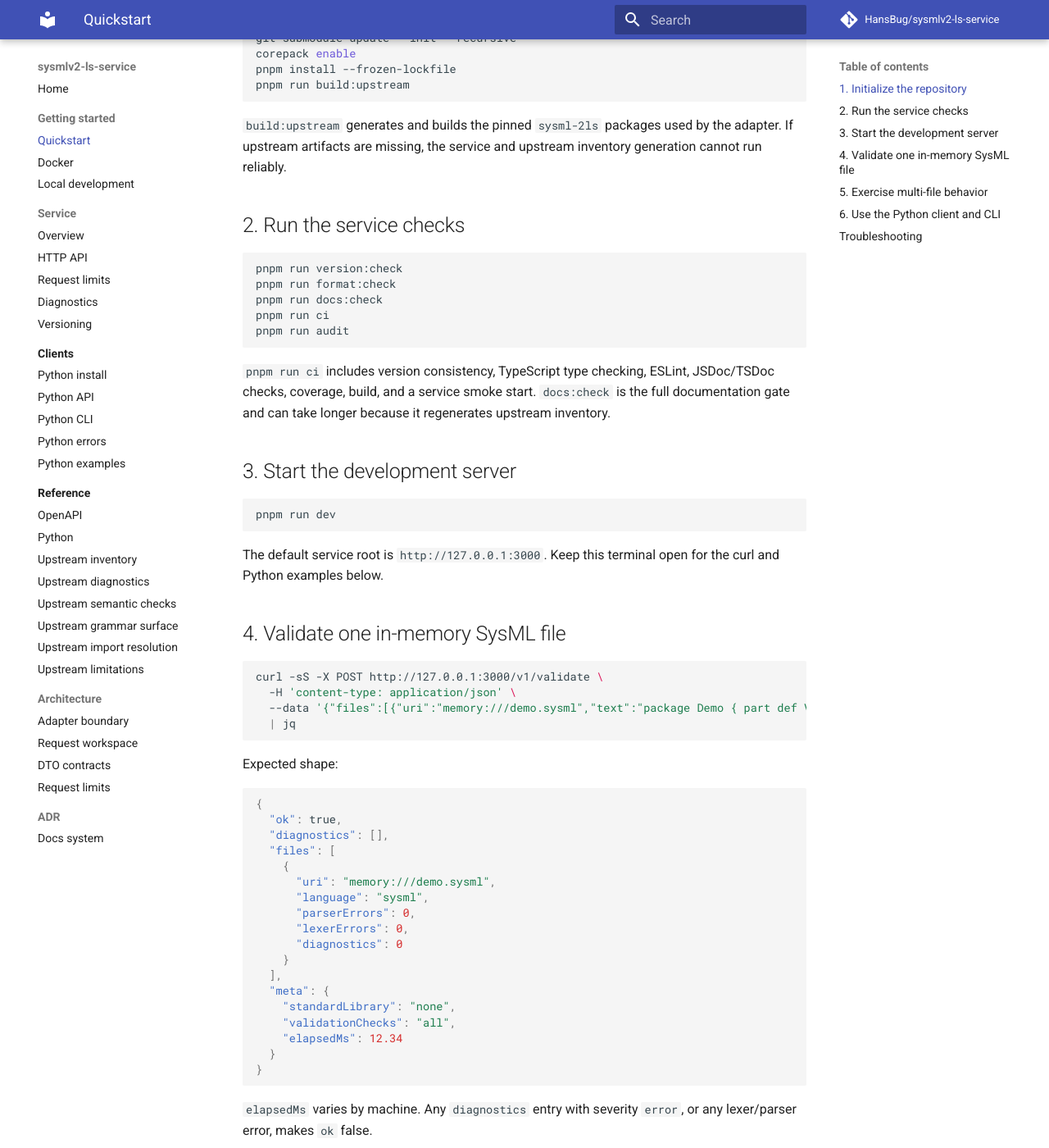
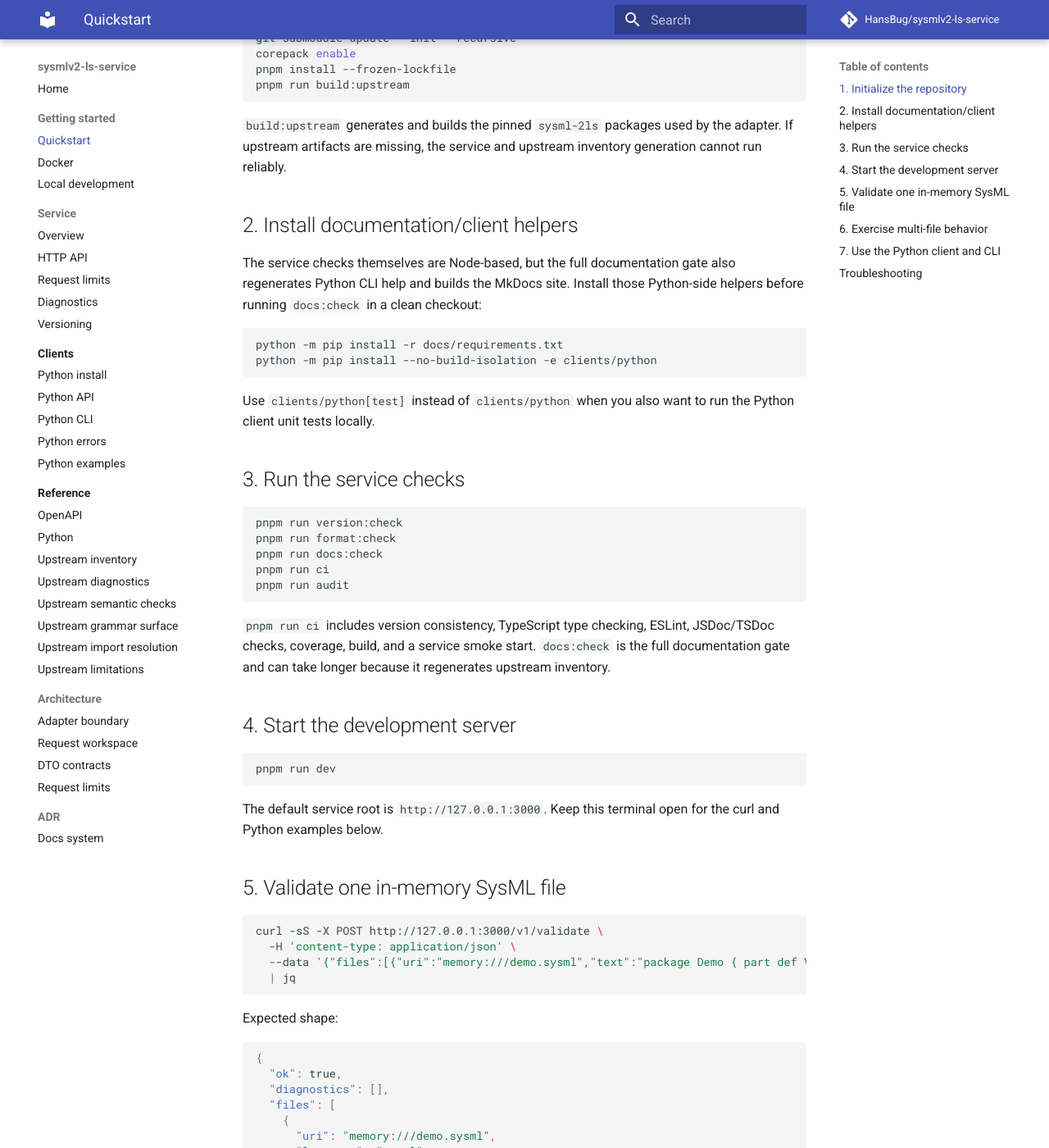
Before and after one commit to HansBug/sysmlv2-ls-service, an MkDocs documentation site: the page built from docs/getting-started/quickstart.md, in a window 1280 px wide and 1400 px high, scrolled down 295 px. Shown: the whole window at 82% size. Built offline with MkDocs 1.6.1 and Material for MkDocs 9.7.7, drawn with Linux system fonts in a browser that asks for light colours; comment, search, counter and statistics services are not loaded; some of the changed text lies outside the part shown.

Commit message:
docs: clarify local docs dependencies

````diff
--- a/docs/getting-started/quickstart.md
+++ b/docs/getting-started/quickstart.md
@@ -13,7 +13,21 @@ pnpm run build:upstream
 
 `build:upstream` generates and builds the pinned `sysml-2ls` packages used by the adapter. If upstream artifacts are missing, the service and upstream inventory generation cannot run reliably.
 
-## 2. Run the service checks
+## 2. Install documentation/client helpers
+
+The service checks themselves are Node-based, but the full documentation gate
+also regenerates Python CLI help and builds the MkDocs site. Install those
+Python-side helpers before running `docs:check` in a clean checkout:
+
+```bash
+python -m pip install -r docs/requirements.txt
+python -m pip install --no-build-isolation -e clients/python
+```
+
+Use `clients/python[test]` instead of `clients/python` when you also want to run
+the Python client unit tests locally.
+
+## 3. Run the service checks
 
 ```bash
 pnpm run version:check
@@ -33,7 +47,7 @@ pnpm run dev
 
 The default service root is `http://127.0.0.1:3000`. Keep this terminal open for the curl and Python examples below.
 
-## 4. Validate one in-memory SysML file
+## 5. Validate one in-memory SysML file
 
 ```bash
 curl -sS -X POST http://127.0.0.1:3000/v1/validate \
@@ -92,7 +106,7 @@ JSON
 
 Submit the same second file without `library.sysml` and it should produce a `linking-error` for the missing import or type.
 
-## 6. Use the Python client and CLI
+## 7. Use the Python client and CLI
 
 ```bash
 python -m pip install -e "clients/python[test]"
````
Also changed, not shown: other parts of docs/getting-started/quickstart.md (+2 -2 lines), docs/getting-started/local-dev.md (+1 -1 lines), docs/index.md (+1 -1 lines).
